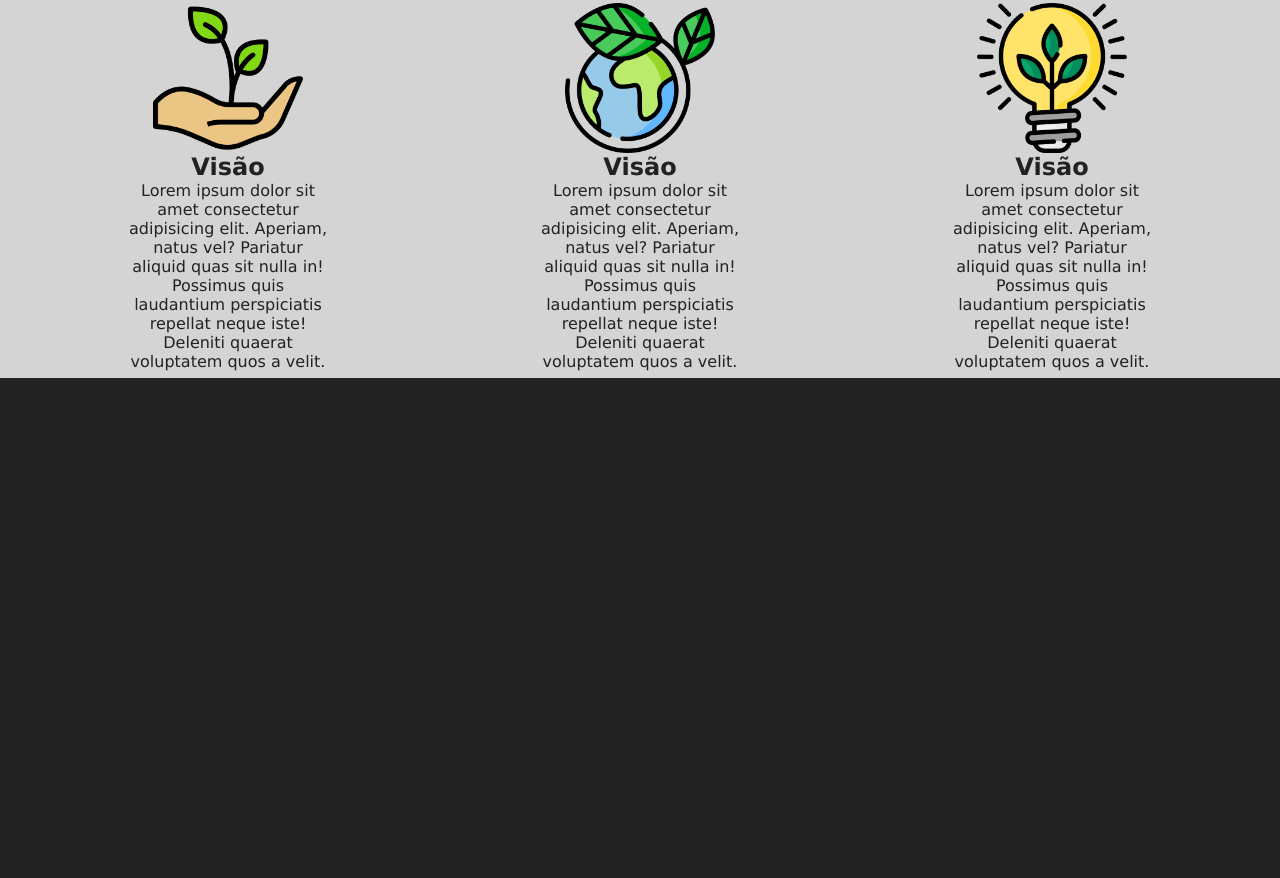
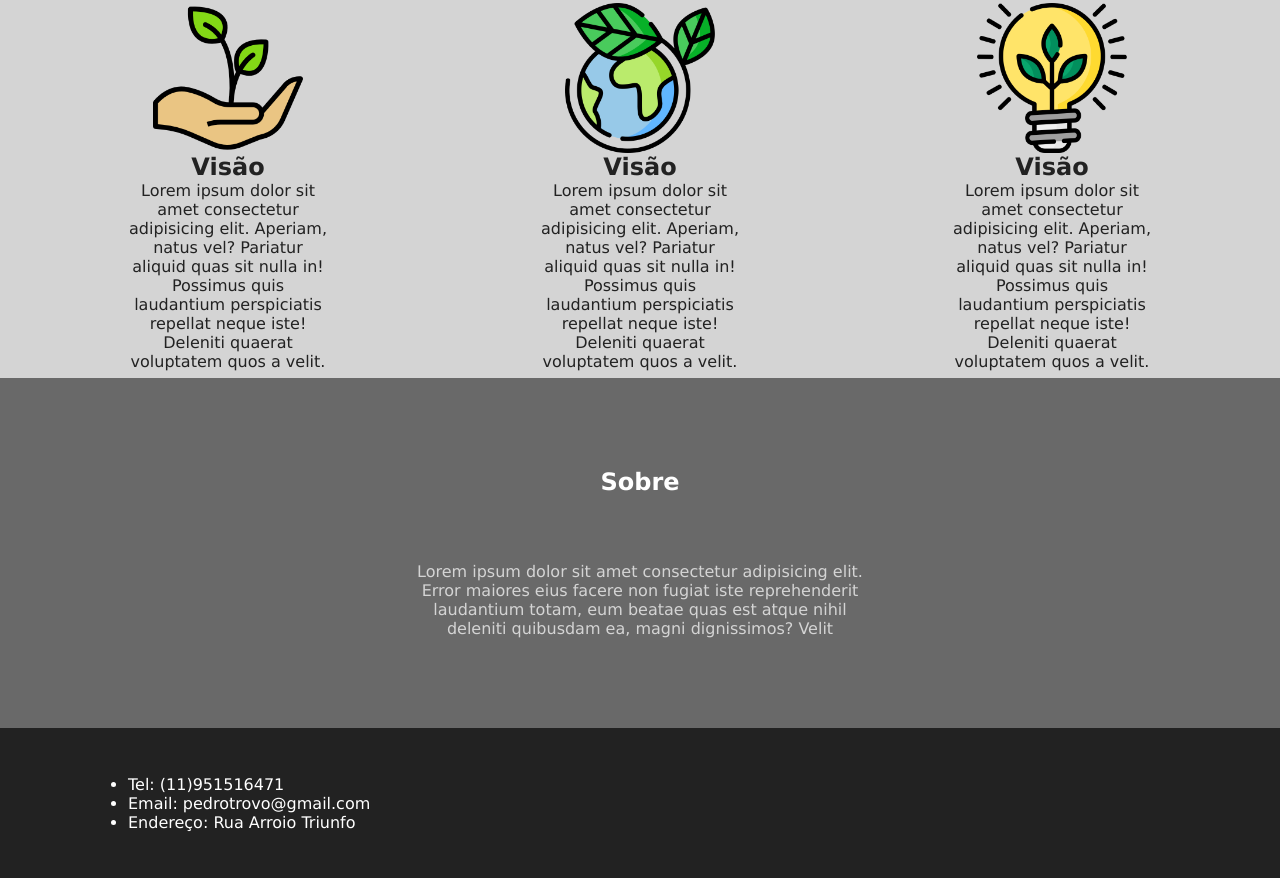
Before and after one commit to TrovoPedro/Site-Institucional-PI, a plain HTML site: page index.html in a window 1280 px wide. Shown: the part 422-1300 px from the top of the page. Before the commit the page ends 800 px from the top, so only its background shows below. Drawn offline with Linux system fonts and the light colour scheme.

Commit message:
Update index.html

```diff
--- a/index.html
+++ b/index.html
@@ -43,5 +43,21 @@
                 </div>
             </div>
         </div>
+        <div class="sobre">
+            <div class="container">
+                <h4>Sobre</h4>
+                <p>Lorem ipsum dolor sit amet consectetur adipisicing elit. Error maiores eius facere non fugiat iste reprehenderit laudantium totam, eum beatae quas est atque nihil deleniti quibusdam ea, magni dignissimos? Velit</p>
+            </div>
+        </div>
+        <div class="footer">
+            <div class="container">
+                <ul>
+                    <li>Tel: (11)951516471</li>
+                    <li>Email: pedrotrovo@gmail.com</li>
+                    <li>Endereço: Rua Arroio Triunfo</li>
+                </ul>
+                <h4></h4>
+            </div>
+        </div>
 </body>
 </html>
```
